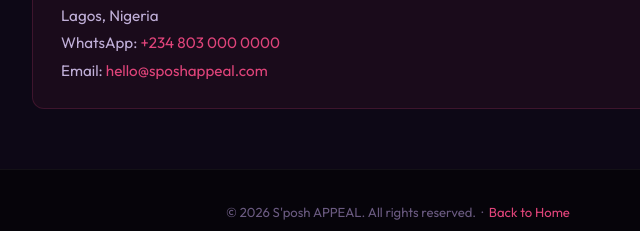
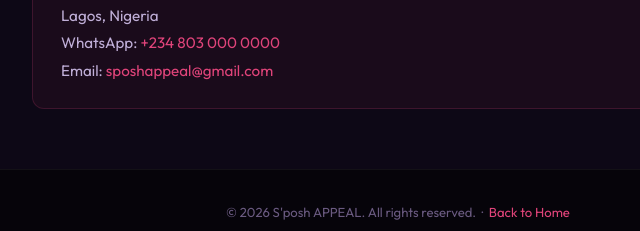
Before and after one commit to hybeekraft/sposhappeal, a website: page frontend/privacy.html in a window 1280 px wide. Shown: the part 2702-2933 px from the top of the page, 242-882 px from the left. Drawn offline with nearby package versions, Linux system fonts and the light colour scheme; a web font is replaced by a local one.

Commit message:
update: set real contact email to sposhappeal@gmail.com

```diff
--- a/frontend/privacy.html
+++ b/frontend/privacy.html
@@ -117,7 +117,7 @@
         <strong>S'posh APPEAL</strong><br>
         Lagos, Nigeria<br>
         WhatsApp: <a href="https://wa.me/2348030000000">+234 803 000 0000</a><br>
-        Email: <a href="mailto:hello@sposhappeal.com">hello@sposhappeal.com</a>
+        Email: <a href="mailto:sposhappeal@gmail.com">sposhappeal@gmail.com</a>
       </p>
     </div>
   </div>
```
